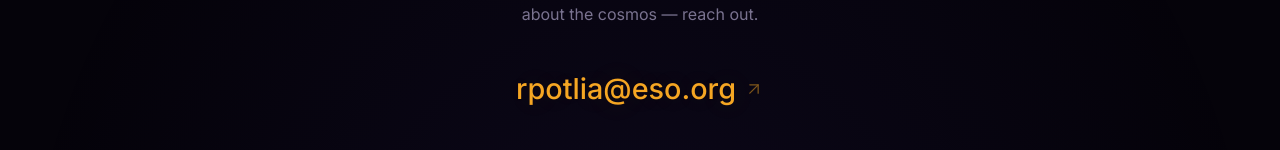
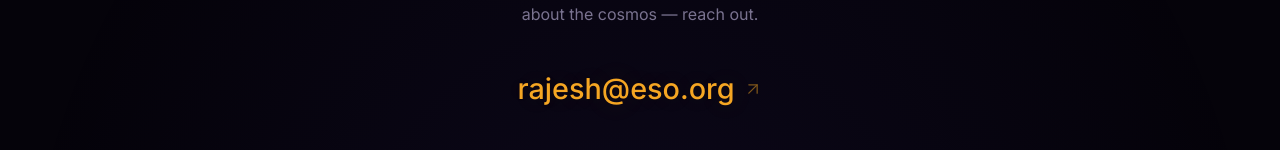
Before and after one commit to rajeshpotlia1/about, a React (Vite) app: page / in a window 1280 px wide. Shown: the part 5144-5294 px from the top of the page. Built offline with nearby package versions, Linux system fonts and the light colour scheme.

Commit message:
Update ContactSection.tsx

```diff
--- a/src/sections/ContactSection.tsx
+++ b/src/sections/ContactSection.tsx
@@ -91,7 +91,7 @@
         {/* Email CTA */}
         <div className="reveal-item mb-10">
           <a
-            href="mailto:rpotlia@eso.org"
+            href="mailto:rajesh@eso.org"
             className="inline-flex items-center gap-2 font-sans font-medium text-solar transition-all duration-300 hover:underline hover:underline-offset-4 hover:decoration-solar/30 group"
             style={{
               fontSize: "clamp(1.2rem, 3vw, 1.8rem)",
@@ -106,7 +106,7 @@
                 "0 0 30px rgba(245, 166, 35, 0.1)";
             }}
           >
-            rpotlia@eso.org
+            rajesh@eso.org
             <ArrowUpRight
               className="w-5 h-5 opacity-50 group-hover:opacity-100 transition-opacity"
               strokeWidth={1.5}
```
